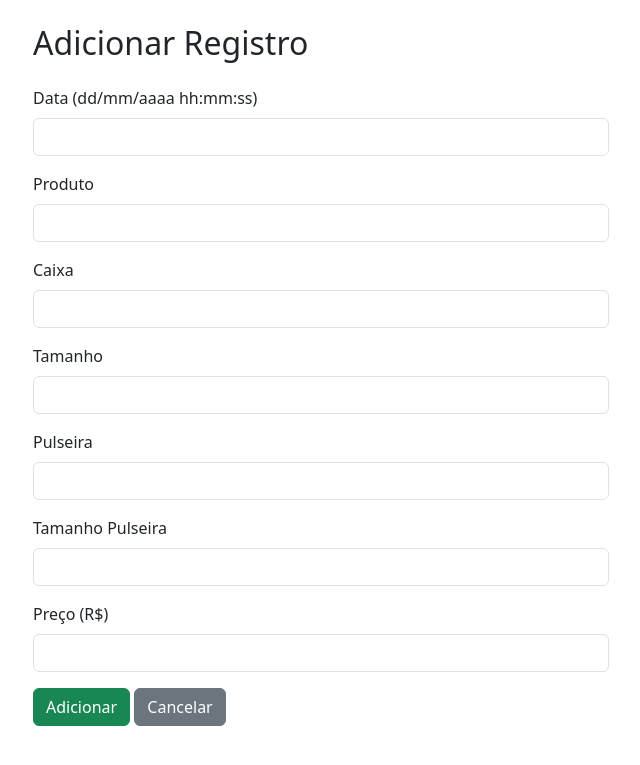
After one commit to vitorhugouau/Price-web-scraper, a Flask app: page /add in a window 1280 px wide. The commit adds this page. Shown: the top 765 px of the page, without its empty margins (319-959 px from the left). Run offline with Flask 3, Linux system fonts and the light colour scheme.

Commit message:
feat: implement full CRUD for price history records

```diff
--- a/app.py
+++ b/app.py
@@ -1,4 +1,4 @@
-from flask import Flask, render_template, jsonify
+from flask import Flask, render_template, request, redirect, url_for, flash, jsonify
 import sqlite3
 import requests
 from bs4 import BeautifulSoup
@@ -34,6 +34,22 @@ def get_dados():
     dados = cursor.fetchall()
     conn.close()
     return dados
+
+def get_dados():
+    conn = sqlite3.connect(db_file)
+    cursor = conn.cursor()
+    cursor.execute("SELECT id, data, produto, caixa, tamanho, pulseira, tamanho_pulseira, preco FROM historico_precos ORDER BY id DESC")
+    dados = cursor.fetchall()
+    conn.close()
+    return dados
+
+def get_dado(id):
+    conn = sqlite3.connect(db_file)
+    cursor = conn.cursor()
+    cursor.execute("SELECT id, data, produto, caixa, tamanho, pulseira, tamanho_pulseira, preco FROM historico_precos WHERE id = ?", (id,))
+    dado = cursor.fetchone()
+    conn.close()
+    return dado
 
 def scraper_e_inserir():
     url = 'https://www.mercadolivre.com.br/apple-watch-series-10-gps-caixa-preta-brilhante-de-aluminio-42-mm-pulseira-esportiva-preta-pm/p/MLB40694304'
@@ -87,11 +103,82 @@ def index():
     dados = get_dados()
     return render_template('index.html', dados=dados)
 
-@app.route('/atualizar', methods=['POST'])
-def atualizar():
-    thread = threading.Thread(target=scraper_e_inserir)
-    thread.start()
-    return jsonify({'mensagem': 'Atualização iniciada! Aguarde alguns segundos.'})
+@app.route('/add', methods=['GET', 'POST'])
+def add():
+    if request.method == 'POST':
+        data = request.form['data'] or datetime.now(pytz.timezone('America/Sao_Paulo')).strftime('%d/%m/%Y %H:%M:%S')
+        produto = request.form['produto']
+        caixa = request.form.get('caixa')
+        tamanho = request.form.get('tamanho')
+        pulseira = request.form.get('pulseira')
+        tamanho_pulseira = request.form.get('tamanho_pulseira')
+        preco = request.form['preco']
+
+        try:
+            preco = float(preco)
+        except ValueError:
+            flash('Preço inválido', 'danger')
+            return redirect(url_for('add'))
+
+        conn = sqlite3.connect(db_file)
+        cursor = conn.cursor()
+        cursor.execute("""
+        INSERT INTO historico_precos (data, produto, caixa, tamanho, pulseira, tamanho_pulseira, preco)
+        VALUES (?, ?, ?, ?, ?, ?, ?)
+        """, (data, produto, caixa, tamanho, pulseira, tamanho_pulseira, preco))
+        conn.commit()
+        conn.close()
+
+        flash('Registro adicionado com sucesso!', 'success')
+        return redirect(url_for('index'))
+    return render_template('add_edit.html', action='Adicionar')
+
+@app.route('/edit/<int:id>', methods=['GET', 'POST'])
+def edit(id):
+    dado = get_dado(id)
+    if not dado:
+        flash('Registro não encontrado', 'danger')
+        return redirect(url_for('index'))
+
+    if request.method == 'POST':
+        data = request.form['data']
+        produto = request.form['produto']
+        caixa = request.form.get('caixa')
+        tamanho = request.form.get('tamanho')
+        pulseira = request.form.get('pulseira')
+        tamanho_pulseira = request.form.get('tamanho_pulseira')
+        preco = request.form['preco']
+
+        try:
+            preco = float(preco)
+        except ValueError:
+            flash('Preço inválido', 'danger')
+            return redirect(url_for('edit', id=id))
+
+        conn = sqlite3.connect(db_file)
+        cursor = conn.cursor()
+        cursor.execute("""
+        UPDATE historico_precos
+        SET data=?, produto=?, caixa=?, tamanho=?, pulseira=?, tamanho_pulseira=?, preco=?
+        WHERE id=?
+        """, (data, produto, caixa, tamanho, pulseira, tamanho_pulseira, preco, id))
+        conn.commit()
+        conn.close()
+
+        flash('Registro atualizado com sucesso!', 'success')
+        return redirect(url_for('index'))
+
+    return render_template('add_edit.html', action='Editar', dado=dado)
+
+@app.route('/delete/<int:id>', methods=['POST'])
+def delete(id):
+    conn = sqlite3.connect(db_file)
+    cursor = conn.cursor()
+    cursor.execute("DELETE FROM historico_precos WHERE id=?", (id,))
+    conn.commit()
+    conn.close()
+    flash('Registro deletado com sucesso!', 'success')
+    return redirect(url_for('index'))
 
 if __name__ == '__main__':
     criar_tabela()
--- /dev/null
+++ b/templates/add_edit.html
@@ -0,0 +1,61 @@
+<!DOCTYPE html>
+<html lang="pt-BR">
+<head>
+  <meta charset="UTF-8" />
+  <title>{{ action }} Registro</title>
+  <link href="https://cdn.jsdelivr.net/npm/bootstrap@5.3.0/dist/css/bootstrap.min.css" rel="stylesheet" />
+</head>
+<body class="p-4">
+  <div class="container" style="max-width: 600px;">
+    <h2 class="mb-4">{{ action }} Registro</h2>
+
+    {% with messages = get_flashed_messages(with_categories=true) %}
+      {% if messages %}
+        {% for category, message in messages %}
+          <div class="alert alert-{{ category }}">{{ message }}</div>
+        {% endfor %}
+      {% endif %}
+    {% endwith %}
+
+    <form method="post">
+      <div class="mb-3">
+        <label for="data" class="form-label">Data (dd/mm/aaaa hh:mm:ss)</label>
+        <input type="text" class="form-control" id="data" name="data" value="{{ dado[1] if dado else '' }}" required />
+      </div>
+
+      <div class="mb-3">
+        <label for="produto" class="form-label">Produto</label>
+        <input type="text" class="form-control" id="produto" name="produto" value="{{ dado[2] if dado else '' }}" required />
+      </div>
+
+      <div class="mb-3">
+        <label for="caixa" class="form-label">Caixa</label>
+        <input type="text" class="form-control" id="caixa" name="caixa" value="{{ dado[3] if dado else '' }}" />
+      </div>
+
+      <div class="mb-3">
+        <label for="tamanho" class="form-label">Tamanho</label>
+        <input type="text" class="form-control" id="tamanho" name="tamanho" value="{{ dado[4] if dado else '' }}" />
+      </div>
+
+      <div class="mb-3">
+        <label for="pulseira" class="form-label">Pulseira</label>
+        <input type="text" class="form-control" id="pulseira" name="pulseira" value="{{ dado[5] if dado else '' }}" />
+      </div>
+
+      <div class="mb-3">
+        <label for="tamanho_pulseira" class="form-label">Tamanho Pulseira</label>
+        <input type="text" class="form-control" id="tamanho_pulseira" name="tamanho_pulseira" value="{{ dado[6] if dado else '' }}" />
+      </div>
+
+      <div class="mb-3">
+        <label for="preco" class="form-label">Preço (R$)</label>
+        <input type="number" step="0.01" class="form-control" id="preco" name="preco" value="{{ dado[7] if dado else '' }}" required />
+      </div>
+
+      <button type="submit" class="btn btn-success">{{ action }}</button>
+      <a href="{{ url_for('index') }}" class="btn btn-secondary">Cancelar</a>
+    </form>
+  </div>
+</body>
+</html>
```
Also changed, not shown: templates/index.html (+10 -5 lines), historico_precos.db.
